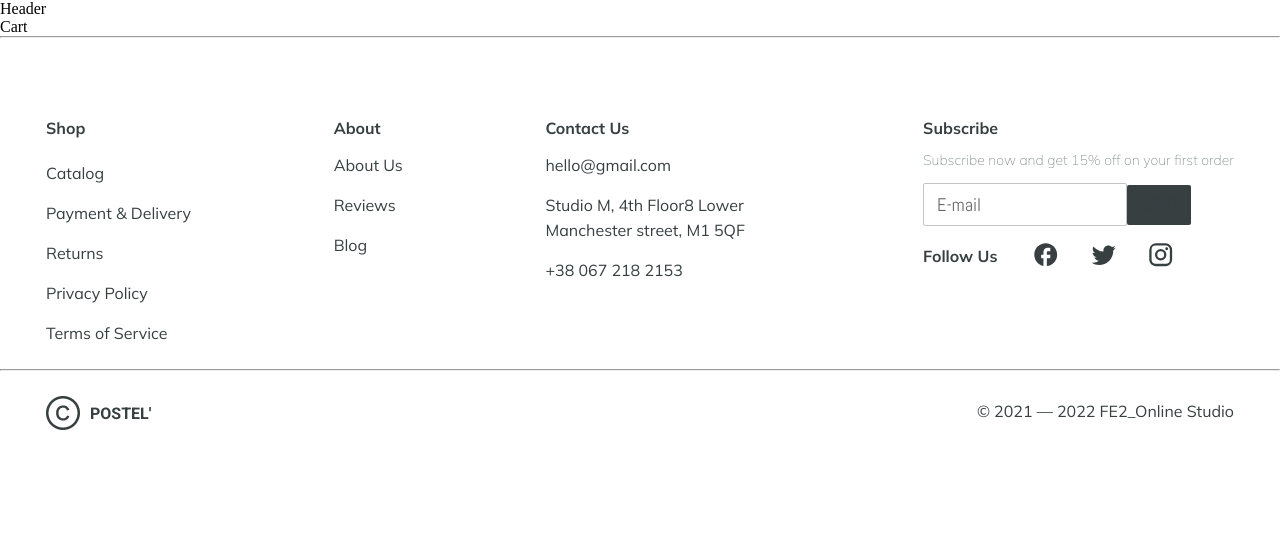
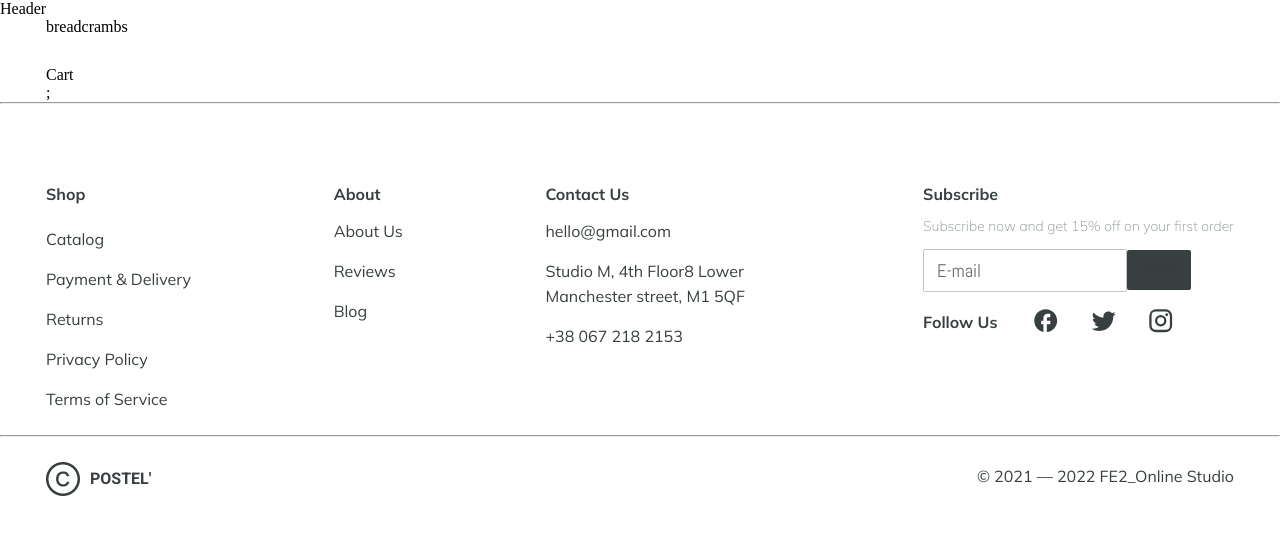
Before and after one commit to dorvika/final-project, a React (Create React App) app in the folder client/: page /cart in a window 1280 px wide. Shown: the top 534 px of the page. Built offline with nearby package versions, Linux system fonts and the light colour scheme.

Commit message:
shoping bag

```diff
--- a/client/src/pages/Cart/Cart.jsx
+++ b/client/src/pages/Cart/Cart.jsx
@@ -1,5 +1,17 @@
+import { Box, Container, Typography } from "@mui/material";
+
 const Cart = () => {
-  return <div>Cart</div>;
+  return (
+    <main>
+      <Container>
+        <div>breadcrambs</div>
+        <Box>
+          <Typography variant="h4">shopping bag</Typography>
+        </Box>
+        <div>Cart</div>;
+      </Container>
+    </main>
+  );
 };
 
 export default Cart;
```
